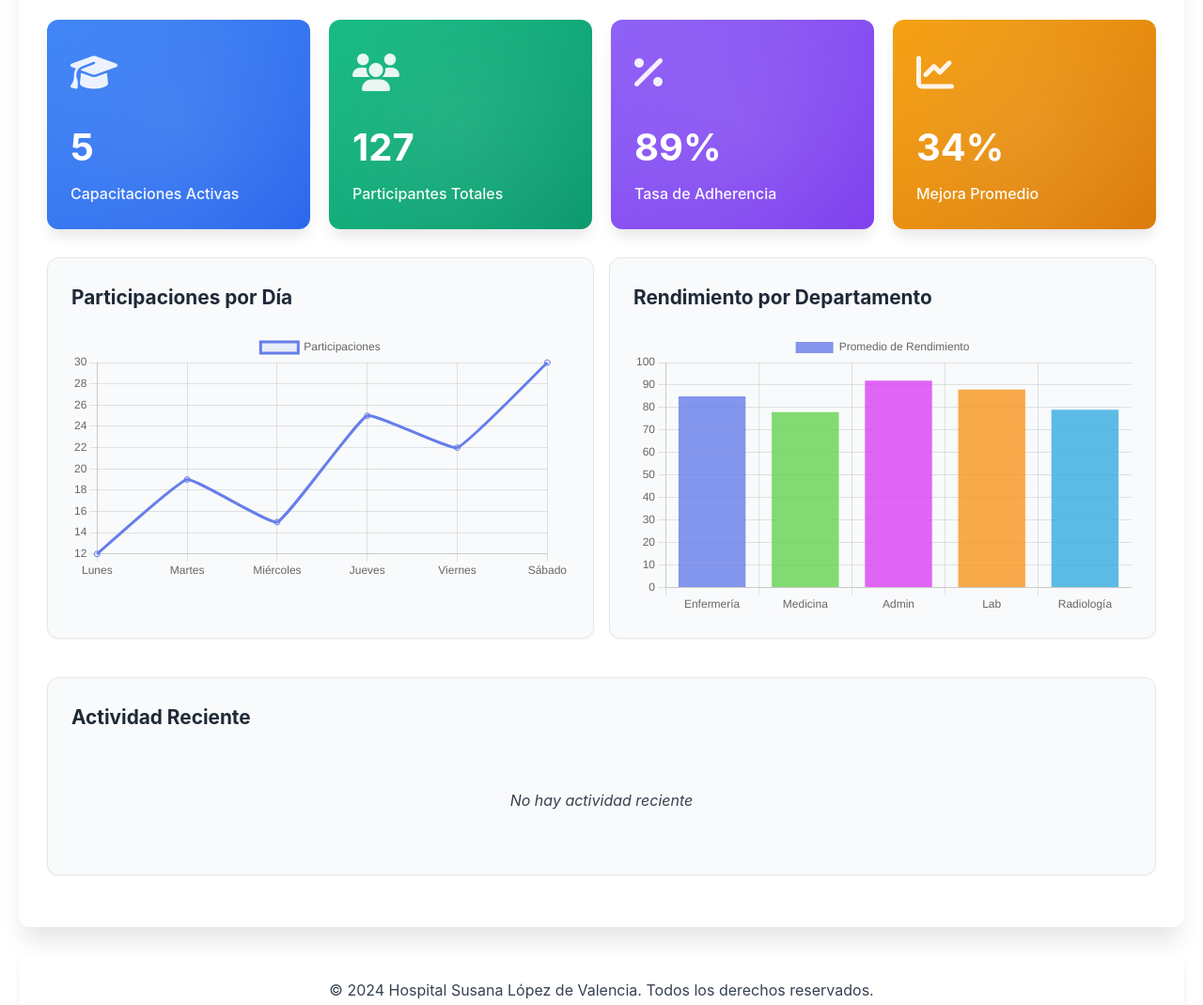
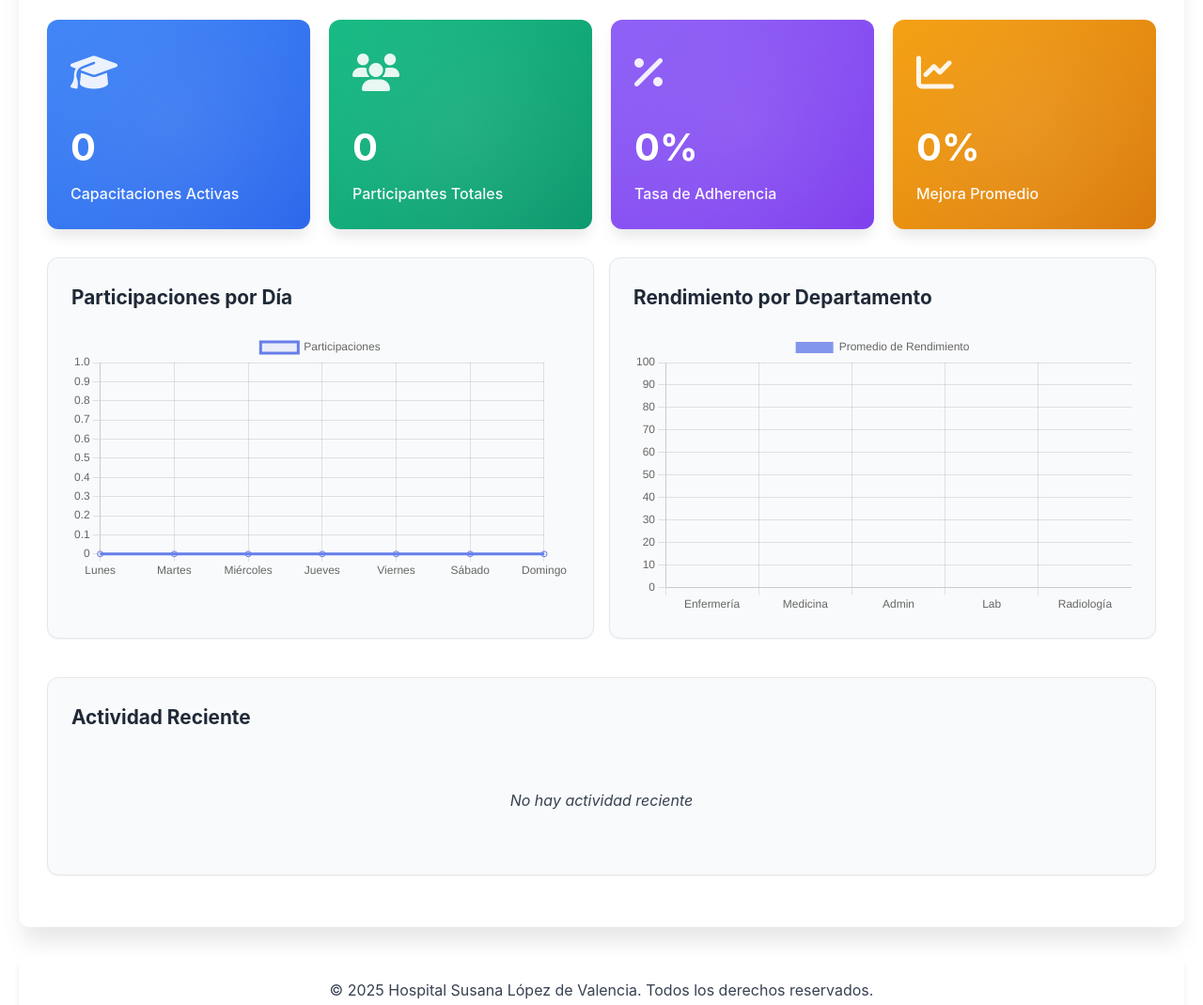
Before and after one commit to LiderBiomedico/Capacitaciones-, a website: page index.html in a window 1280 px wide. Shown: the part 380-1450 px from the top of the page at 94% size. Drawn offline with nearby package versions, Linux system fonts and the light colour scheme; some packages are replaced by stand-ins of ours; no server answers; a script that the page names is missing.

Commit message:
Add files via upload

```diff
--- a/index.html
+++ b/index.html
@@ -201,14 +201,12 @@
     <script>
         // Configuración para usar con Netlify Functions
         window.AIRTABLE_CONFIG = {
-            baseId: 'appcazmz56GPqqqLG', // Base ID público (menos sensible)
-            apiEndpoint: '/.netlify/functions/airtable-proxy', // Endpoint de Netlify Function
+            baseId: 'appcazmz56GPqqqLG', // Reemplaza con tu Base ID
+            apiEndpoint: '/.netlify/functions/airtable-proxy',
 
             // Función para obtener configuración
             getConfig: async function() {
                 try {
-                    // En producción, el token está en las variables de entorno de Netlify
-                    // Este endpoint será manejado por una Netlify Function
                     const response = await fetch(this.apiEndpoint + '/config');
                     if (response.ok) {
                         return await response.json();
@@ -717,8 +715,8 @@
                     <div class="system-info">
                         <p><strong>Versión:</strong> 1.0.0</p>
                         <p><strong>Última Actualización:</strong> <span id="lastUpdate">Enero 2025</span></p>
-                        <p><strong>Registros en Base:</strong> <span id="recordCount">-</span></p>
-                        <p><strong>Espacio Utilizado:</strong> <span id="storageUsed">-</span></p>
+                        <p><strong>Registros en Base:</strong> <span id="recordCount">0</span></p>
+                        <p><strong>Espacio Utilizado:</strong> <span id="storageUsed">0 KB</span></p>
                         <p><strong>Desarrollador:</strong> Ing. Paul Eduardo Muñoz Rodriguez</p>
                         <p><strong>Licencia:</strong> Hospital Susana López de Valencia</p>
                     </div>
@@ -737,7 +735,7 @@
 
         <!-- Footer -->
         <footer class="footer">
-            <p>&copy; 2024 Hospital Susana López de Valencia. Todos los derechos reservados.</p>
+            <p>&copy; 2025 Hospital Susana López de Valencia. Todos los derechos reservados.</p>
             <p>Desarrollado con ❤️ para mejorar la capacitación hospitalaria</p>
         </footer>
     </div>
@@ -784,7 +782,7 @@
             updateDateTime();
             setInterval(updateDateTime, 1000);
 
-            // Cargar estadísticas del dashboard
+            // Cargar estadísticas del dashboard desde Airtable
             updateDashboardStats();
 
             // Verificar conexión cada 30 segundos
@@ -799,11 +797,10 @@
             const statusElement = document.getElementById('connectionStatus');
 
             try {
-                // Simulación de verificación - En producción esto haría una llamada real
-                // Para desarrollo local, simularemos una conexión exitosa
-                const isConnected = true; // En producción: await window.AIRTABLE_CONFIG.getConfig();
+                // Verificación real de conexión con Airtable
+                const config = await window.AIRTABLE_CONFIG.getConfig();
 
-                if (isConnected) {
+                if (config) {
                     indicator.className = 'connection-indicator connected';
                     dot.className = 'connection-dot connected';
                     text.textContent = 'Airtable Conectado';
@@ -850,17 +847,22 @@
             }
         }
 
-        // Función para actualizar estadísticas del dashboard
-        function updateDashboardStats() {
-            // Actualizar contadores con valores iniciales o desde localStorage
-            document.getElementById('totalTrainings').textContent =
-                localStorage.getItem('totalTrainings') || '5';
-            document.getElementById('totalParticipants').textContent =
-                localStorage.getItem('totalParticipants') || '127';
-            document.getElementById('adherenceRate').textContent =
-                localStorage.getItem('adherenceRate') || '89%';
-            document.getElementById('avgImprovement').textContent =
-                localStorage.getItem('avgImprovement') || '34%';
+        // Función para actualizar estadísticas del dashboard desde Airtable
+        async function updateDashboardStats() {
+            try {
+                // Aquí se conectará con Airtable para obtener datos reales
+                // Por ahora inicializa en cero
+                document.getElementById('totalTrainings').textContent = '0';
+                document.getElementById('totalParticipants').textContent = '0';
+                document.getElementById('adherenceRate').textContent = '0%';
+                document.getElementById('avgImprovement').textContent = '0%';
+
+                // Actualizar información del sistema
+                document.getElementById('recordCount').textContent = '0';
+                document.getElementById('storageUsed').textContent = '0 KB';
+            } catch (error) {
+                console.error('Error actualizando estadísticas:', error);
+            }
         }
 
         // Función para cambiar entre pestañas
@@ -899,7 +901,7 @@
         let participationsChartInstance = null;
         let departmentChartInstance = null;
 
-        // Función para inicializar gráficas del dashboard
+        // Función para inicializar gráficas del dashboard (con datos en cero)
         function initializeCharts() {
             // Destruir gráficos existentes si existen
             if (participationsChartInstance) {
@@ -912,16 +914,16 @@
                 departmentChartInstance = null;
             }
 
-            // Gráfica de participaciones por día
+            // Gráfica de participaciones por día (vacía)
             const ctx1 = document.getElementById('participationsChart');
             if (ctx1 && ctx1.getContext) {
                 participationsChartInstance = new Chart(ctx1.getContext('2d'), {
                     type: 'line',
                     data: {
-                        labels: ['Lunes', 'Martes', 'Miércoles', 'Jueves', 'Viernes', 'Sábado'],
+                        labels: ['Lunes', 'Martes', 'Miércoles', 'Jueves', 'Viernes', 'Sábado', 'Domingo'],
                         datasets: [{
                             label: 'Participaciones',
-                            data: [12, 19, 15, 25, 22, 30],
+                            data: [0, 0, 0, 0, 0, 0, 0],
                             borderColor: 'rgb(102, 126, 234)',
                             backgroundColor: 'rgba(102, 126, 234, 0.1)',
                             tension: 0.1
@@ -929,12 +931,17 @@
                     },
                     options: {
                         responsive: true,
-                        maintainAspectRatio: false
+                        maintainAspectRatio: false,
+                        scales: {
+                            y: {
+                                beginAtZero: true
+                            }
+                        }
                     }
                 });
             }
 
-            // Gráfica de rendimiento por departamento
+            // Gráfica de rendimiento por departamento (vacía)
             const ctx2 = document.getElementById('departmentChart');
             if (ctx2 && ctx2.getContext) {
                 departmentChartInstance = new Chart(ctx2.getContext('2d'), {
@@ -943,7 +950,7 @@
                         labels: ['Enfermería', 'Medicina', 'Admin', 'Lab', 'Radiología'],
                         datasets: [{
                             label: 'Promedio de Rendimiento',
-                            data: [85, 78, 92, 88, 79],
+                            data: [0, 0, 0, 0, 0],
                             backgroundColor: [
                                 'rgba(102, 126, 234, 0.8)',
                                 'rgba(100, 210, 80, 0.8)',
@@ -999,13 +1006,15 @@
         };
 
         // Función para sincronizar datos
-        window.syncData = function() {
+        window.syncData = async function() {
             Swal.fire({
                 title: 'Sincronizando...',
                 text: 'Por favor espere mientras se sincronizan los datos',
                 allowOutsideClick: false,
                 didOpen: () => {
                     Swal.showLoading();
+
+                    // Aquí se implementará la sincronización real con Airtable
                     setTimeout(() => {
                         Swal.fire({
                             icon: 'success',
@@ -1014,6 +1023,7 @@
                             timer: 2000,
                             showConfirmButton: false
                         });
+                        updateDashboardStats();
                     }, 2000);
                 }
             });
```
